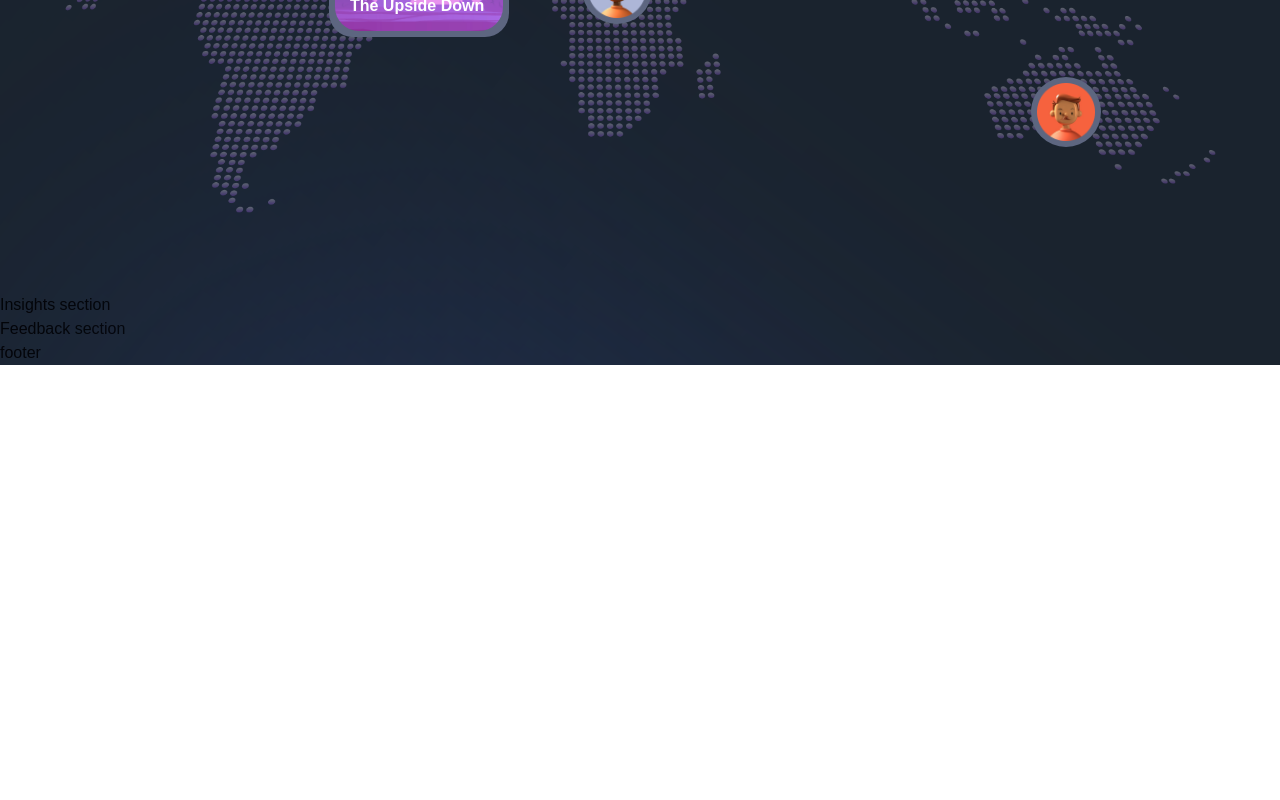
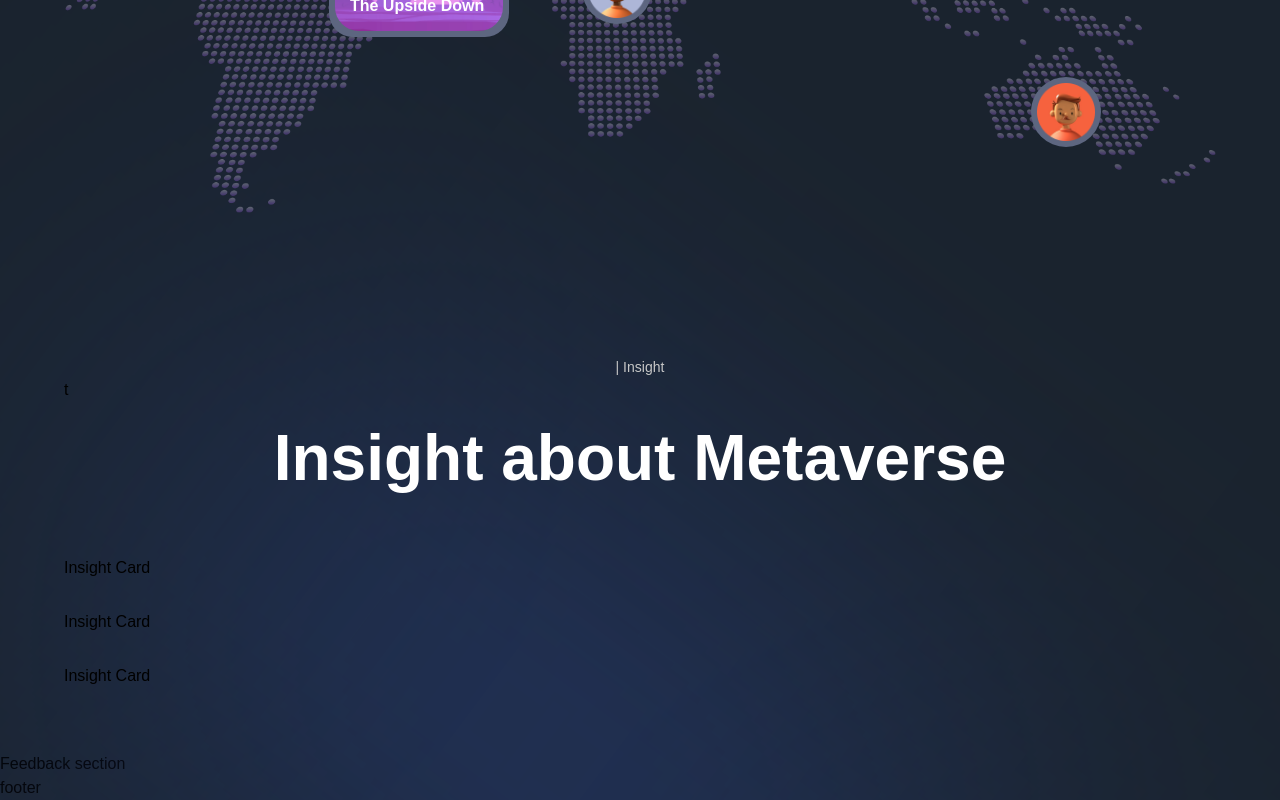
Before and after one commit to Arnaud293/Metaversite, a Next.js app: page / in a window 1280 px wide. Shown: the part 4947-5747 px from the top of the page. Before the commit the page ends 5312 px from the top, so only its background shows below. Built offline with nearby package versions, Linux system fonts and the light colour scheme; a web font is replaced by a local one.

Commit message:
Render insights, map over insight cards as empty component at the moment

```diff
--- a/sections/Insights.jsx
+++ b/sections/Insights.jsx
@@ -1,8 +1,29 @@
 'use client';
 
+import { motion } from "framer-motion";
+
+import styles from "../styles";
+import { staggerContainer } from "../utils/motion";
+import { InsightCard, TypingText, TitleText } from "../components";
+import { insights } from '../constants';
+
 const Insights = () => (
-  <section>
-    Insights section
+  <section className={`${styles.paddings} relative z-10`}>
+    <motion.div
+      variants={staggerContainer}
+      initial="hidden"
+      whileInView="show"
+      viewport={{once: 'false', amount: 0.25 }}
+      className={`${styles.innerWidth} mx-auto flex flex-col `}
+    >
+      <TypingText title="| Insight" textStyles="text-center" />t
+      <TitleText title="Insight about Metaverse" textStyles="text-center"/>
+      <div className="mt-[50px] flex flex-col gap-[30px]">
+        {insights.map((insight, index) => (
+          <InsightCard key={`insight-${index}`} {...insight} index={index + 1} />
+        ))}
+      </div>
+    </motion.div>
   </section>
 );
 
```
